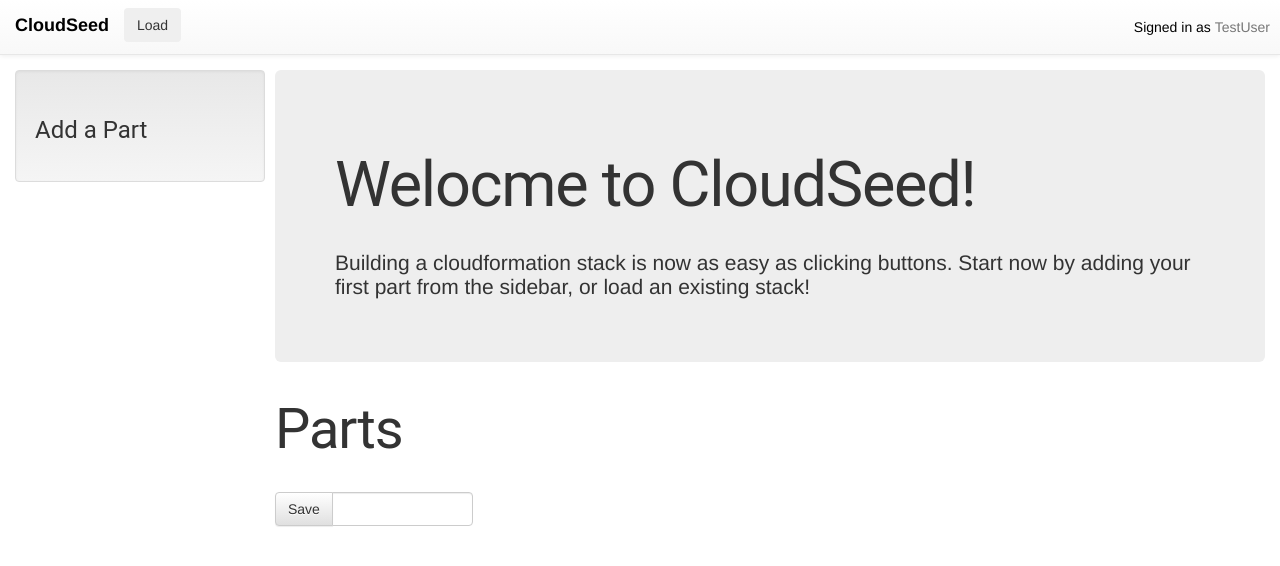
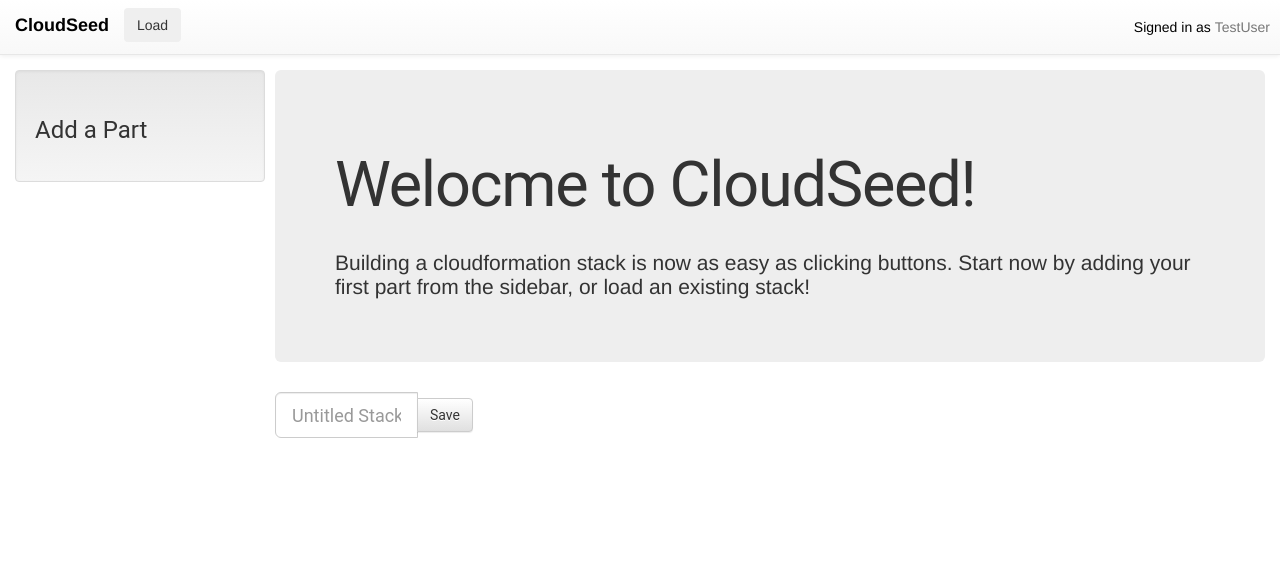
Before and after one commit to careerbuilder/CloudSeed, a website: page WebApp/views/index.html in a window 1280 px wide. Drawn offline with nearby package versions, Linux system fonts and the light colour scheme; no server answers.

Commit message:
Dont save anything without a name, moved name

```diff
--- a/WebApp/views/app.js
+++ b/WebApp/views/app.js
@@ -232,6 +232,7 @@
     }
 
     $scope.saveTemplate=function(){
+      if($scope.build.Name){
         var template = {};
         template.Resources = {};
         template.Outputs = {};
@@ -255,8 +256,6 @@
         }
         $scope.build.Template = template;
         $scope.build.Parts = JSON.parse(JSON.stringify($scope.addedParts));
-      console.log(template);
-      if($scope.build.Name){
         $http.post('http://localhost:3000/api/stacks', $scope.build).success(function(data){
             console.log("saved template!")
         });
--- a/WebApp/views/index.html
+++ b/WebApp/views/index.html
@@ -49,13 +49,15 @@
           <p>Building a cloudformation stack is now as easy as clicking buttons. Start now by adding your first part from the sidebar, or load an existing stack!</p>
         </div>
         <form name="PartsForm" class="simple-form" novalidate>
-          <h1 ng-show="addedParts.length > 0 ">Parts</h1>
-          <div class="input-group" ng-show="addedParts.length > 0 && PartsForm.$valid" style="width:20%;">
-            <span class="input-group-btn">
-              <button class="btn btn-default" ng-click="saveTemplate()" type="button">Save</button>
-            </span>
-            <input type="text" class="form-control" ng-model="build.Name">
-          </div>
+          <h1 ng-show="addedParts.length > 0 ">
+            <div class="input-group form-group"  style="width:20%;" ng-class="{'has-error': PartsForm.stackName.$invalid}">
+              <input type="text" class="form-control input-lg" ng-model="build.Name" placeholder="Untitled Stack" name="stackName" required>
+              <span class="input-group-btn">
+                <button class="btn btn-default" ng-disabled="addedParts.length < 1 || PartsForm.$invalid" ng-click="saveTemplate()" type="button">Save</button>
+              </span>
+            </div>
+          </h1>
+
           <div ng-repeat="apart in addedParts track by $index" class="panel panel-default partpanel">
             <div class="panel-heading" ng-click="apart.Collapsed = !apart.Collapsed">
                 <span class="glyphicon glyphicon-remove" style="color:red; padding-right:10px;" ng-click="removePart(apart.LogicalName)"></span>
```
Lines whose indentation alone changed are shown as unchanged.
